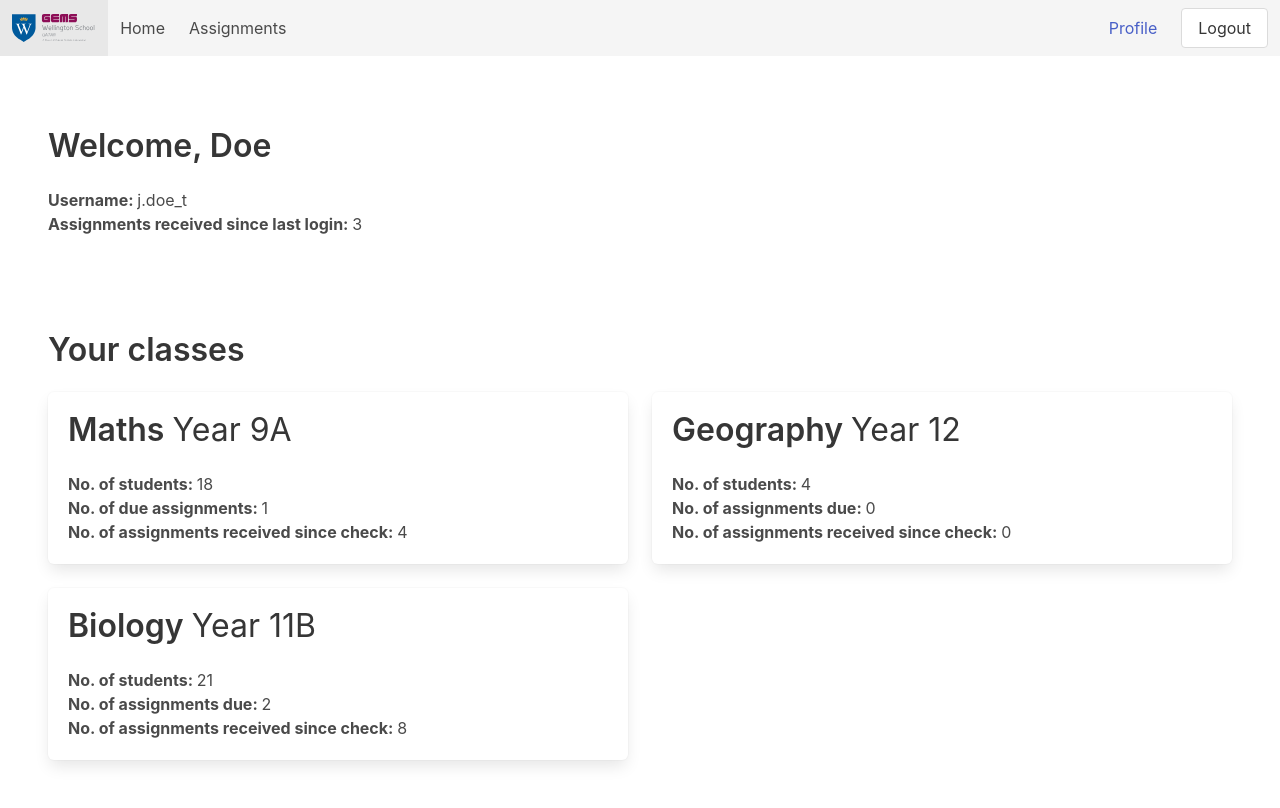
After one commit to abdul8117/cs-nea, a Flask app: page /teacher in a window 1280 px wide. The commit adds this page. Run offline with Flask 2, Linux system fonts and the light colour scheme; a user stored in the database is signed in.

Commit message:
layout.html and navigation bar

```diff
--- a/application.py
+++ b/application.py
@@ -28,13 +28,24 @@ def index():
 
     print("ALREADY LOGGED IN")
 
-    return redirect("/student-home")
+    if session["account_type"] == "student":
+        return redirect("/student")
+    else:
+        return redirect("/teacher")
 
 
-@app.route("/student-home")
+@app.route("/student")
 @login_required
 def student_home():
     return render_template("student_home.html", user_info=session["user_info"])
+
+
+@app.route("/teacher")
+# @login_required
+def teacher_home():
+    print(session)
+    return render_template("teacher_home.html", user_info=session["user_info"])
+
 
 @app.route("/login", methods=["GET", "POST"])
 def login():
@@ -59,6 +70,7 @@ def login():
         cur = con.cursor()
 
         if not(username and password):
+            print("username or password not given")
             return redirect("/login")
 
         db_user = cur.execute("SELECT * FROM students WHERE username = ?", [username]).fetchall()[0]
@@ -68,12 +80,14 @@ def login():
             "username": username,
             "email": db_user[1],
             "first_name": db_user[2],
-            "surname": db_user[3]
+            "surname": db_user[3],
+            "account_type": None
         } # TODO validation
 
         if "_s" in username:
             try:
                 db_username = cur.execute("SELECT * FROM students WHERE username = ?", [username]).fetchall()
+                user_login_info["account_type"] = "student"
             except:
                 return render_template("test_page.html", error="USERNAME DOES NOT MATCH")
 
@@ -86,6 +100,7 @@ def login():
 
         elif "_t" in username:
             db_username = cur.execute("SELECT username FROM teachers WHERE username = ?", [username]).fetchone()[0]
+            user_login_info["account_type"] = "teacher"
             db_password = cur.execute("SELECT password FROM teachers WHERE username = ?", [username]).fetchone()[0]
             # key = cur.execute("SELECT key FROM teachers WHERE username = ?", [username]).fetchone()[0]
             # salt = cur.execute("SELECT salt FROM teachers where username = ?", [username]).fetchone()[0]
@@ -117,7 +132,9 @@ def login():
             print("// PASSWORD DOES NOT MATCH.")
             return render_template("test_page.html", error="PASSWORD DOES NOT MATCH")
 
-        return redirect("/")
+        session["user_info"] = user_login_info
+
+        return redirect("/student")
 
     else:
         return render_template("login.html")
@@ -202,7 +219,7 @@ def register():
             "first_name": first_name,
             "surname": surname,
             "account_type": account_type,
-            "year_group": None # chosen by a student after registration
+            "year_group": None
         }
 
         return redirect("/")
@@ -215,3 +232,10 @@ def register():
     else:
         # Page accessed via a GET request
         return render_template("register.html")
+
+
+@app.route("/logout")
+def logout():
+    session.clear()
+
+    return redirect("/")
--- /dev/null
+++ b/static/css/main.css
@@ -0,0 +1,7 @@
+.bold {
+    font-weight: bold;
+}
+
+.not-bold {
+    font-weight: normal !important;
+}
--- /dev/null
+++ b/templates/layout.html
@@ -0,0 +1,49 @@
+<!DOCTYPE html>
+<html lang="en">
+<head>
+    <meta charset="UTF-8">
+    <meta http-equiv="X-UA-Compatible" content="IE=edge">
+    <meta name="viewport" content="width=device-width, initial-scale=1.0">
+    <link rel="stylesheet" href="https://cdn.jsdelivr.net/npm/bulma@0.9.4/css/bulma.min.css">
+    <link rel="stylesheet" href="../static/css/main.css">
+    <title>{% block title %}{% endblock %}</title>
+
+</head>
+<body>
+    <div class="nocontainer is-fluid">
+
+        <nav class="navbar is-light">
+            <div class="navbar-brand">
+                <a href="/" class="navbar-item">
+                    <img src="../static/img/wsq-logo.svg" alt="">
+                </a>
+            </div>
+
+            <div class="navbar-menu is-active">
+                <div class="navbar-start">
+                    <a href="/" class="navbar-item">Home</a>
+                    <a href="/" class="navbar-item">Assignments</a>
+                </div>
+
+                <div class="navbar-end">
+                    <div class="navbar-item">
+                        <a href="/">Profile</a>
+                    </div>
+                    <div class="navbar-item">
+                        <a href="/logout" class="button">Logout</a>
+                    </div>
+                </div>
+
+            </div>
+
+
+        </nav>
+
+
+        {% block main %}{% endblock %}
+
+    </div>
+
+
+</body>
+</html>
--- a/templates/teacher_home.html
+++ b/templates/teacher_home.html
@@ -1,24 +1,10 @@
-<!DOCTYPE html>
-<html lang="en">
-<head>
-    <meta charset="UTF-8">
-    <meta http-equiv="X-UA-Compatible" content="IE=edge">
-    <meta name="viewport" content="width=device-width, initial-scale=1.0">
-    <link rel="stylesheet" href="https://cdn.jsdelivr.net/npm/bulma@0.9.4/css/bulma.min.css">
-    <title>Student Home</title>
+{% extends "layout.html" %}
 
-    <style>
-        .bold {
-            font-weight: bold;
-        }
+{% block title %}
+    Teacher Home
+{% endblock %}
 
-        .not-bold {
-            font-weight: normal !important;
-        }
-    </style>
-
-</head>
-<body>
+{% block main %}
     <br>
     <div class="nocontainer is-fluid">
         <section class="section">
@@ -68,5 +54,4 @@
         </section>
     </div>
 
-</body>
-</html>
+{% endblock %}
```
Also changed, not shown: helpers.py (+4 -3 lines), templates/student_home.html (+9 -41 lines), static/img/wsq-logo.png (added), static/img/wsq-logo.svg (added), static/img/wsq-logo1.png (added), 6 other files.
